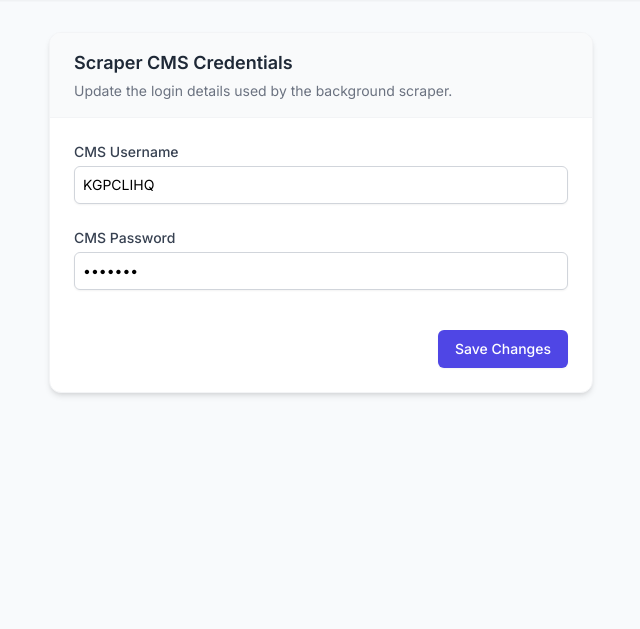
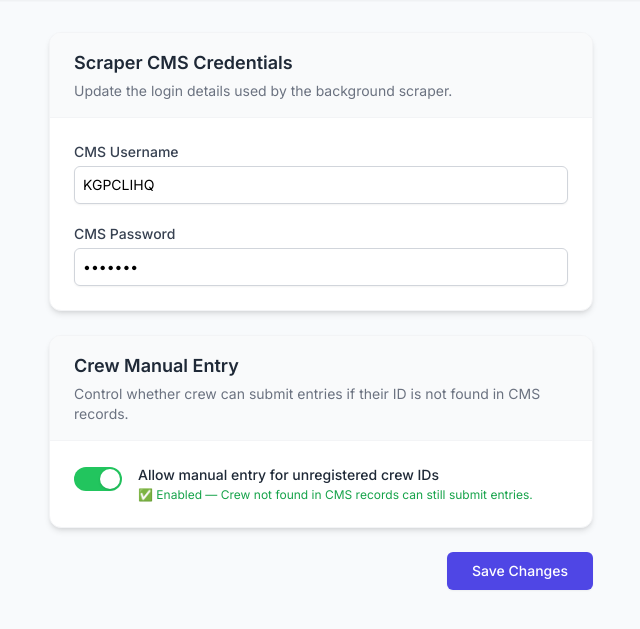
Before and after one commit to cliofficekgp/cms-portal, a Flask app: page /admin/settings in a window 1280 px wide. Shown: the part 60-689 px from the top of the page, without its empty margins (319-959 px from the left). Run offline with Flask 3, Linux system fonts and the light colour scheme; the visitor is signed in with stand-in values (Sample User, id 1); data comes from the database, SQL or seed files in the repository; some libraries are stand-ins or nearby versions.

Commit message:
feat: admin toggle for manual crew entry

```diff
--- a/webapp/app.py
+++ b/webapp/app.py
@@ -232,16 +232,23 @@ def init_db():
 
     cur.execute('''
         CREATE TABLE IF NOT EXISTS cms_settings (
-            id            INTEGER PRIMARY KEY,
-            cms_username  TEXT,
-            cms_password  TEXT
+            id                  INTEGER PRIMARY KEY,
+            cms_username        TEXT,
+            cms_password        TEXT,
+            allow_manual_entry  INTEGER DEFAULT 1
         )
     ''')
+
+    # Migration: add allow_manual_entry column to existing DBs
+    try:
+        cur.execute('ALTER TABLE cms_settings ADD COLUMN allow_manual_entry INTEGER DEFAULT 1')
+    except sqlite3.OperationalError:
+        pass  # Column already exists
 
     row_count = cur.execute('SELECT COUNT(*) FROM cms_settings').fetchone()[0]
     if row_count == 0:
         cur.execute(
-            'INSERT INTO cms_settings (id, cms_username, cms_password) VALUES (1, ?, ?)',
+            'INSERT INTO cms_settings (id, cms_username, cms_password, allow_manual_entry) VALUES (1, ?, ?, 1)',
             ('KGPCLIHQ', 'Cms@852')
         )
 
@@ -339,12 +346,30 @@ def crew_login():
 
         conn = get_db()
         row = conn.execute('SELECT * FROM crew_records WHERE crew_id = ?', (crew_id,)).fetchone()
+
+        # If crew is not in CMS records, check if admin allows manual entry
+        if not row:
+            settings = conn.execute(
+                'SELECT allow_manual_entry FROM cms_settings WHERE id = 1'
+            ).fetchone()
+            conn.close()
+            allow_manual = settings['allow_manual_entry'] if settings else 1
+            if not allow_manual:
+                return render_template(
+                    'login.html',
+                    error=(
+                        'Your Crew ID is not registered in the system. '
+                        'Manual entry is currently disabled. '
+                        'Please contact the admin.'
+                    )
+                )
+            # Manual entry allowed by admin — proceed to blank form
+            session['crew_id'] = crew_id
+            return redirect(url_for('form', manual='1'))
+
         conn.close()
-
         session['crew_id'] = crew_id
-        if row:
-            return redirect(url_for('form'))
-        return redirect(url_for('form', manual='1'))
+        return redirect(url_for('form'))
     return render_template('login.html')
 
 @app.route('/form')
@@ -710,9 +735,14 @@ def admin_settings():
     if request.method == 'POST':
         cms_user = request.form.get('cms_username', '').strip()
         cms_pass = request.form.get('cms_password', '').strip()
+        # Checkbox: present = 1, absent = 0
+        allow_manual = 1 if request.form.get('allow_manual_entry') == 'on' else 0
         if cms_user and cms_pass:
             try:
-                conn.execute('UPDATE cms_settings SET cms_username = ?, cms_password = ? WHERE id = 1', (cms_user, cms_pass))
+                conn.execute(
+                    'UPDATE cms_settings SET cms_username = ?, cms_password = ?, allow_manual_entry = ? WHERE id = 1',
+                    (cms_user, cms_pass, allow_manual)
+                )
                 conn.commit()
                 flash('Settings saved successfully.', 'success')
             except Exception as e:
@@ -720,7 +750,7 @@ def admin_settings():
             return redirect(url_for('admin_settings'))
         else:
             flash('Both username and password are required.', 'error')
-    row = conn.execute('SELECT cms_username, cms_password FROM cms_settings WHERE id = 1').fetchone()
+    row = conn.execute('SELECT cms_username, cms_password, allow_manual_entry FROM cms_settings WHERE id = 1').fetchone()
     conn.close()
     return render_template('admin_settings.html', settings=row)
 
--- a/webapp/templates/admin_settings.html
+++ b/webapp/templates/admin_settings.html
@@ -23,27 +23,27 @@
         </div>
     </header>
 
-    <main class="max-w-xl mx-auto px-4 py-8">
+    <main class="max-w-xl mx-auto px-4 py-8 space-y-6">
+
+        {% with messages = get_flashed_messages(with_categories=true) %}
+          {% if messages %}
+            {% for category, message in messages %}
+              <div class="p-4 rounded-md {% if category == 'success' %}bg-green-50 text-green-800 border border-green-200{% else %}bg-red-50 text-red-800 border border-red-200{% endif %}">
+                {{ message }}
+              </div>
+            {% endfor %}
+          {% endif %}
+        {% endwith %}
+
+        <form method="POST" action="/admin/settings" class="space-y-6">
+
+            <!-- CMS Credentials Card -->
             <div class="bg-white rounded-xl shadow-md border border-gray-100 overflow-hidden">
                 <div class="px-6 py-4 border-b border-gray-100 bg-gray-50">
                     <h2 class="text-lg font-semibold text-gray-800">Scraper CMS Credentials</h2>
                     <p class="text-sm text-gray-500 mt-1">Update the login details used by the background scraper.</p>
                 </div>
-
-            {% with messages = get_flashed_messages(with_categories=true) %}
-              {% if messages %}
-                <div class="px-6 pt-4">
-                {% for category, message in messages %}
-                  <div class="p-4 rounded-md mb-2 {% if category == 'success' %}bg-green-50 text-green-800 border border-green-200{% else %}bg-red-50 text-red-800 border border-red-200{% endif %}">
-                    {{ message }}
-                  </div>
-                {% endfor %}
-                </div>
-              {% endif %}
-            {% endwith %}
-
-            <div class="p-6">
-                <form method="POST" action="/admin/settings" class="space-y-6">
+                <div class="p-6 space-y-5">
                     <div>
                         <label for="cms_username" class="block text-sm font-medium text-gray-700">CMS Username</label>
                         <input type="text" name="cms_username" id="cms_username" required
@@ -56,16 +56,69 @@
                             class="mt-1 block w-full border-gray-300 rounded-md shadow-sm focus:ring-indigo-500 focus:border-indigo-500 sm:text-sm p-2 border"
                             value="{{ settings.cms_password if settings else '' }}">
                     </div>
+                </div>
+            </div>
 
-                    <div class="pt-4 flex justify-end">
-                        <button type="submit" class="inline-flex justify-center py-2 px-4 border border-transparent shadow-sm text-sm font-medium rounded-md text-white bg-indigo-600 hover:bg-indigo-700 focus:outline-none focus:ring-2 focus:ring-offset-2 focus:ring-indigo-500">
+            <!-- Manual Entry Toggle Card -->
+            <div class="bg-white rounded-xl shadow-md border border-gray-100 overflow-hidden">
+                <div class="px-6 py-4 border-b border-gray-100 bg-gray-50">
+                    <h2 class="text-lg font-semibold text-gray-800">Crew Manual Entry</h2>
+                    <p class="text-sm text-gray-500 mt-1">Control whether crew can submit entries if their ID is not found in CMS records.</p>
+                </div>
+                <div class="p-6">
+                    <label for="allow_manual_entry" class="flex items-start gap-4 cursor-pointer group">
+                        <!-- Toggle switch -->
+                        <div class="relative mt-0.5 flex-shrink-0">
+                            <input type="checkbox" name="allow_manual_entry" id="allow_manual_entry"
+                                class="sr-only peer"
+                                {% if settings and settings.allow_manual_entry %}checked{% endif %}
+                                onchange="updateToggleLabel(this)">
+                            <div class="w-12 h-6 rounded-full transition-colors duration-200
+                                        peer-checked:bg-green-500 bg-red-400
+                                        peer-focus:ring-2 peer-focus:ring-offset-1 peer-focus:ring-indigo-400"></div>
+                            <div class="absolute top-0.5 left-0.5 w-5 h-5 bg-white rounded-full shadow
+                                        transition-transform duration-200
+                                        peer-checked:translate-x-6"></div>
+                        </div>
+                        <!-- Label text -->
+                        <div>
+                            <p class="text-sm font-medium text-gray-800">Allow manual entry for unregistered crew IDs</p>
+                            <p id="toggle_status_label" class="text-xs mt-0.5
+                                {% if settings and settings.allow_manual_entry %}text-green-600{% else %}text-red-500{% endif %}">
+                                {% if settings and settings.allow_manual_entry %}
+                                    ✅ Enabled — Crew not found in CMS records can still submit entries.
+                                {% else %}
+                                    🚫 Disabled — Only crew present in CMS records can submit entries.
+                                {% endif %}
+                            </p>
+                        </div>
+                    </label>
+                </div>
+            </div>
+
+            <!-- Save Button -->
+            <div class="flex justify-end">
+                <button type="submit"
+                    class="inline-flex justify-center py-2 px-6 border border-transparent shadow-sm text-sm font-medium rounded-md text-white bg-indigo-600 hover:bg-indigo-700 focus:outline-none focus:ring-2 focus:ring-offset-2 focus:ring-indigo-500 transition-colors">
                     Save Changes
                 </button>
             </div>
+
         </form>
-            </div>
-        </div>
     </main>
+
+    <script>
+        function updateToggleLabel(checkbox) {
+            const label = document.getElementById('toggle_status_label');
+            if (checkbox.checked) {
+                label.textContent = '✅ Enabled — Crew not found in CMS records can still submit entries.';
+                label.className = 'text-xs mt-0.5 text-green-600';
+            } else {
+                label.textContent = '🚫 Disabled — Only crew present in CMS records can submit entries.';
+                label.className = 'text-xs mt-0.5 text-red-500';
+            }
+        }
+    </script>
 
 </body>
 </html>
```
Lines whose indentation alone changed are shown as unchanged.
